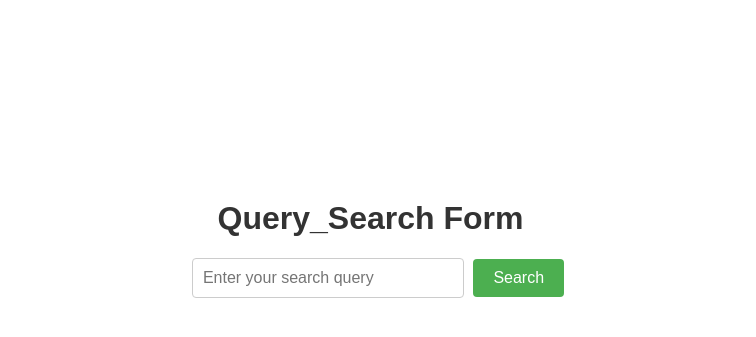
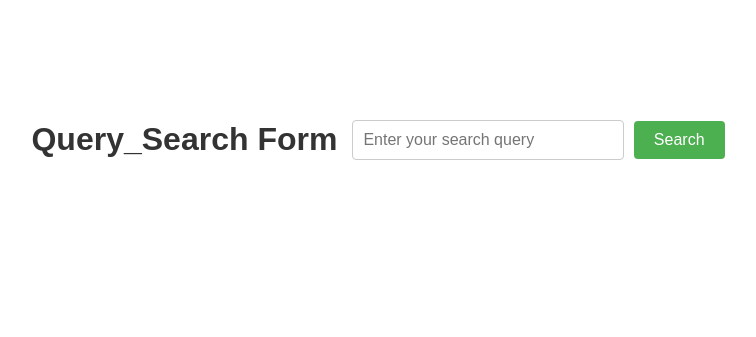
Before and after one commit to MikeNsiah10/search_engine_project, a Flask app: page / in a window 1280 px wide. Shown: the top 337 px of the page, without its empty margins (262-1018 px from the left). Run offline with Flask 3, Linux system fonts and the light colour scheme.

Commit message:
Update style.css

```diff
--- a/static/css/style.css
+++ b/static/css/style.css
@@ -1,16 +1,16 @@
-body{ font-family: Arial, Helvetica, sans-serif;
+body {
+    font-family: Arial, Helvetica, sans-serif;
     text-align: center;
-    display: flexbox;
-    margin-top: 200px;
+    display: flex;
+    justify-content: center;
+    align-items: center;
+    margin-top: 100px;
+}
 
-
-
-}
 h1 {
     color: #333;
     text-align: center;
     margin-right: 15px;
-
 }
 
 input[type="text"] {
@@ -20,7 +20,6 @@ input[type="text"] {
     border-radius: 4px;
     margin-right: 5px;
     width: 250px;
-
 }
 
 input[type="submit"] {
@@ -31,5 +30,4 @@ input[type="submit"] {
     border: none;
     border-radius: 4px;
     cursor: pointer;
-
 }
```
Lines whose indentation alone changed are shown as unchanged.
